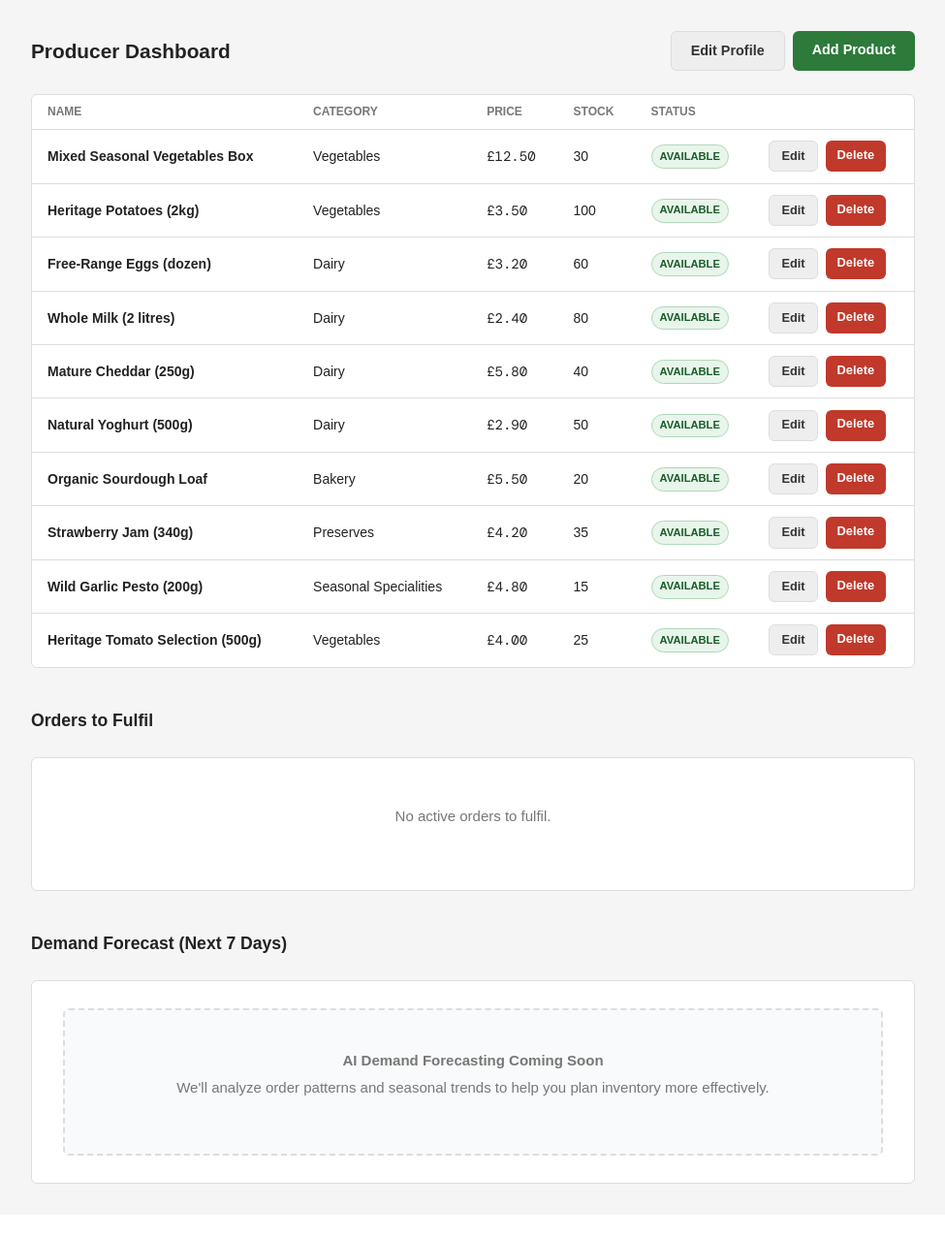
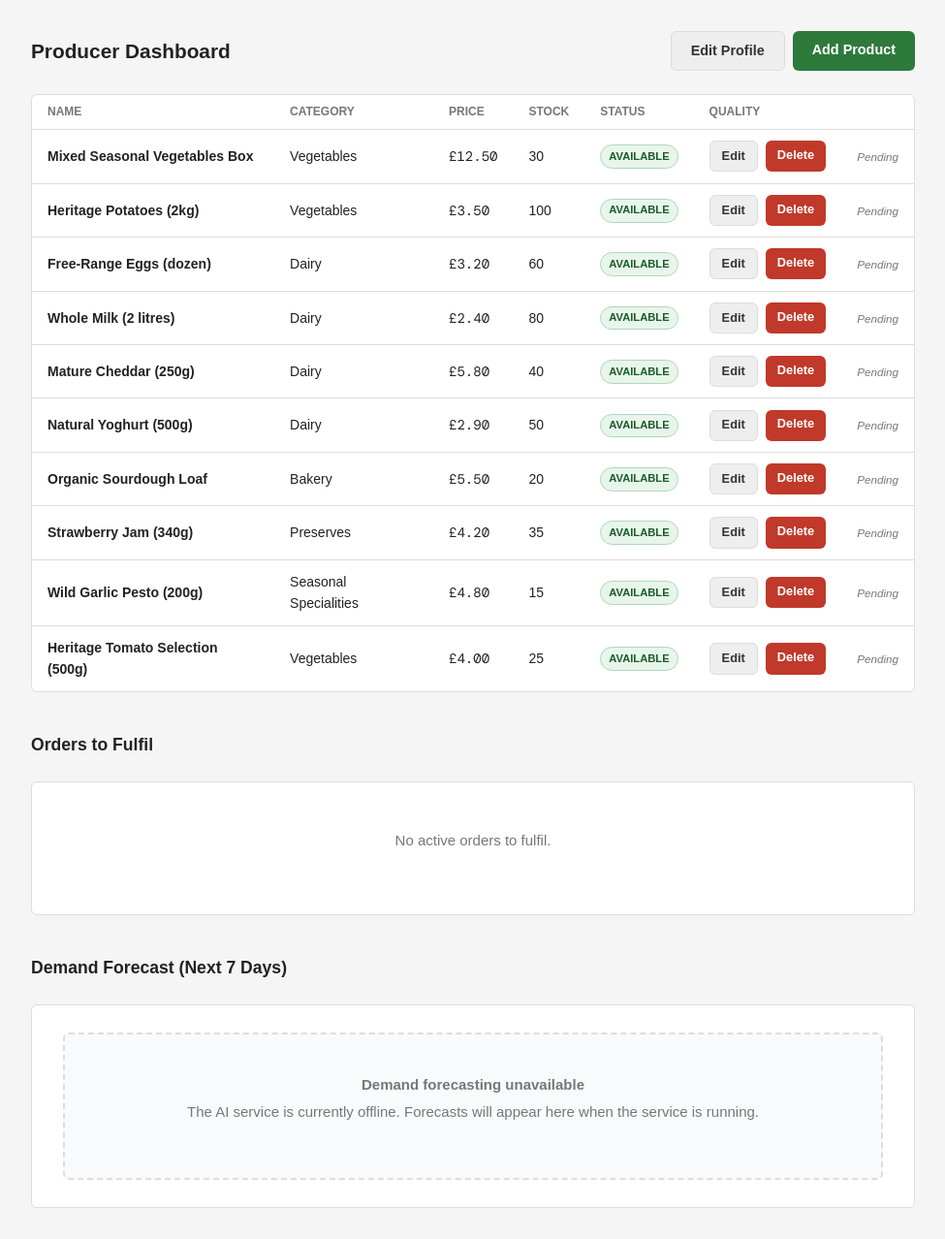
Before and after one commit to calwjones/DESD, a Django app: template templates/dashboard.html in a window 1280 px wide. Shown: the part 52-1330 px from the top of the page at 97% size, without its empty margins (152-1127 px from the left). Before the commit the page ends 1273 px from the top, so only its background shows below. Run offline with Django 5.2, Linux system fonts and the light colour scheme; the template is opened without the code that fills it: values that come from a table or form of the project are taken from there, others are empty; data comes from the database, SQL or seed files in the repository; parts of the project's set-up code (start-up, migrations or seed data) failed here and were passed over.

Commit message:
added initial ai forcast to producer dashboard

```diff
--- a/marketplace/settings.py
+++ b/marketplace/settings.py
@@ -34,6 +34,7 @@ ALLOWED_HOSTS = os.environ.get(
     "localhost"
 ).split(",")
 AI_SERVICE_URL = os.environ.get('AI_SERVICE_URL')
+DEMAND_SERVICE_URL = os.environ.get('DEMAND_SERVICE_URL')
 # Application definition
 
 INSTALLED_APPS = [
--- a/templates/dashboard.html
+++ b/templates/dashboard.html
@@ -21,6 +21,7 @@
           <th>Price</th>
           <th>Stock</th>
           <th>Status</th>
+          <th>Quality</th>
           <th></th>
         </tr>
       </thead>
@@ -43,6 +44,18 @@
               <a href="{% url 'products:edit' product.pk %}" class="btn btn-secondary btn-sm">Edit</a>
               <a href="{% url 'products:delete' product.pk %}" class="btn btn-danger btn-sm">Delete</a>
             </div>
+          </td>
+          <td>
+            {% if product.quality_grade %}
+              <span class="badge {% if product.quality_grade == 'A' %}badge-green{% elif product.quality_grade == 'C' %}badge-red{% else %}badge-grey{% endif %}">
+                Grade {{ product.quality_grade }}
+              </span>
+              {% if product.quality_grade == 'C' %}
+                <br><small style="color: #c0392b; font-weight: 600;">Discount recommended</small>
+              {% endif %}
+            {% else %}
+              <small style="color: var(--muted); font-style: italic;">Pending</small>
+            {% endif %}
           </td>
         </tr>
         {% endfor %}
@@ -158,19 +171,22 @@
     <div class="product-grid">
       {% for forecast in demand_forecasts %}
         <div class="product-card">
-          <h3>{{ forecast.product.name }}</h3>
+          <h3>{{ forecast.product_name }}</h3>
           <span class="badge {% if forecast.level == 'high' %}badge-green{% elif forecast.level == 'low' %}badge-grey{% else %}badge-green{% endif %}">
             {{ forecast.level|title }} Demand
           </span>
           <p class="meta">{{ forecast.description }}</p>
+          <p style="font-size: 0.85rem; color: var(--muted); margin-top: 0.5rem;">
+            Est. quantity: {{ forecast.forecast_quantity }} | Trend: {{ forecast.trend_percent }}%
+          </p>
         </div>
       {% endfor %}
     </div>
     <p style="text-align: center; margin-top: 1rem; font-size: 0.8rem; color: var(--muted);">AI-powered forecast based on seasonal trends and historical data</p>
   {% else %}
     <div class="empty-state" style="padding: 2.5rem 1.5rem; background: #f9fafb; border: 2px dashed var(--border); border-radius: var(--radius);">
-      <p style="font-weight: 600; margin-bottom: 0.25rem;">AI Demand Forecasting Coming Soon</p>
-      <p>We'll analyze order patterns and seasonal trends to help you plan inventory more effectively.</p>
+      <p style="font-weight: 600; margin-bottom: 0.25rem;">Demand forecasting unavailable</p>
+      <p>The AI service is currently offline. Forecasts will appear here when the service is running.</p>
     </div>
   {% endif %}
 </div>
```
Also changed, not shown: marketplace/views.py (+10 -3 lines), 1 other file.
